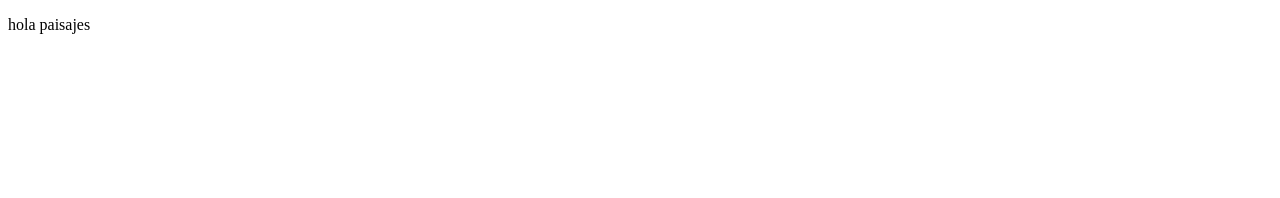
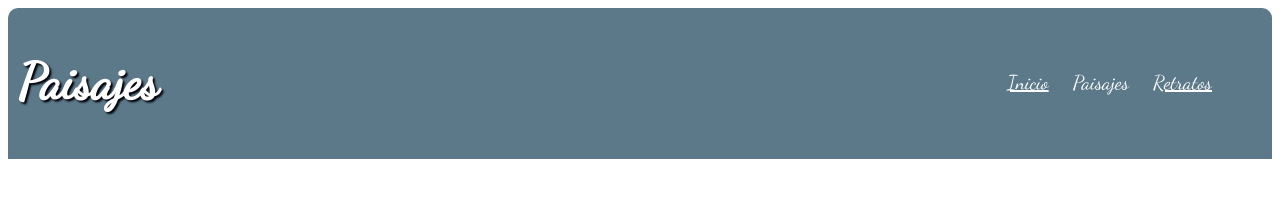
Before and after one commit to Carlosls/Desa_Web_CSS3_Carlos_Lopez, a plain HTML site: page html/paisajes.html in a window 1280 px wide. Drawn offline with Linux system fonts and the light colour scheme.

Commit message:
pagina de paisajes encabezado

```diff
--- /dev/null
+++ b/html/paisaje.css
@@ -0,0 +1,59 @@
+/* NOTE: encabezado */
+@font-face {
+}
+body{
+font-family: "Dancing Script";
+}
+
+header{
+color: white;
+background: #5b7989;
+border-radius: 10px 10px 0 0;
+width: 100%;
+overflow: hidden;
+padding: 0;
+margin: 0;
+
+}
+
+header h1{
+  padding: 10px 10px;
+  font-size: 50px;
+  float: left;
+  overflow: hidden;
+  text-shadow: 2px 2px 2px  #02010a;
+}
+
+header nav{
+float: right;
+line-height: 50px;
+padding: 50px;
+}
+header nav a{
+  -webkit-display: inline-block;
+  font-size: 20px;
+  color: white;
+  text-decoration: none
+    -webkit-transition:all 50ms ease;
+    -o-transition:all 50ms ease;
+  transition:all 50ms ease;
+  padding: 10px 10px;
+}
+header nav a:hover{
+  background: #3334;
+  border-radius: 10px;
+}
+.pagvisit{
+  text-decoration: none;
+}
+@media (max-width:900px){
+  header h1{
+    text-align: center;
+    width: 100%;
+  }
+  header nav{
+    font-size: 40px;
+    text-align: center;
+    float: none;
+  }
+}
--- a/html/paisajes.html
+++ b/html/paisajes.html
@@ -2,9 +2,20 @@
 <html>
   <head>
     <meta charset="utf-8">
+    <meta name="viewport" content="width:device-width,user-scalable=yes">
+    <link rel="stylesheet" href="paisaje.css">
+    <link href="https://fonts.googleapis.com/css?family=Dancing+Script" rel="stylesheet">
     <title></title>
   </head>
   <body>
-    <p>hola paisajes</p>
+    <header>
+      <h1 class="titulo">Paisajes</h1>
+        <nav class="dos">
+          <a href="../index.html" target="" >Inicio</a>
+          <a href="paisajes.html" target=""class="pagvisit"> Paisajes</a>
+          <a href="retratos.html" target="_blank">Retratos</a>
+        </nav>
+    </header>
+
   </body>
 </html>
```
Also changed, not shown: css/estilo.css (+5 -5 lines).
